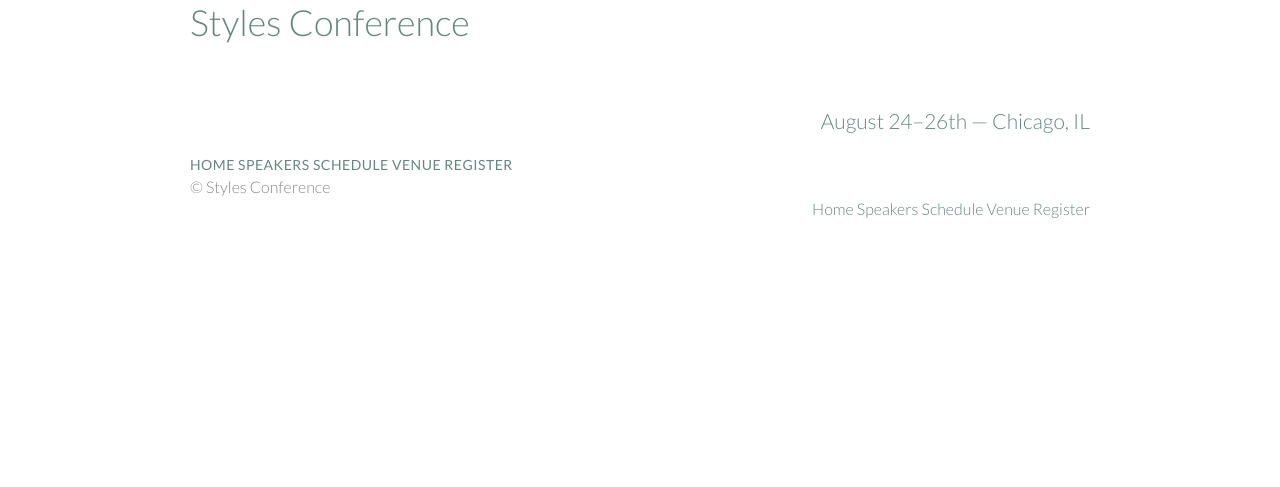
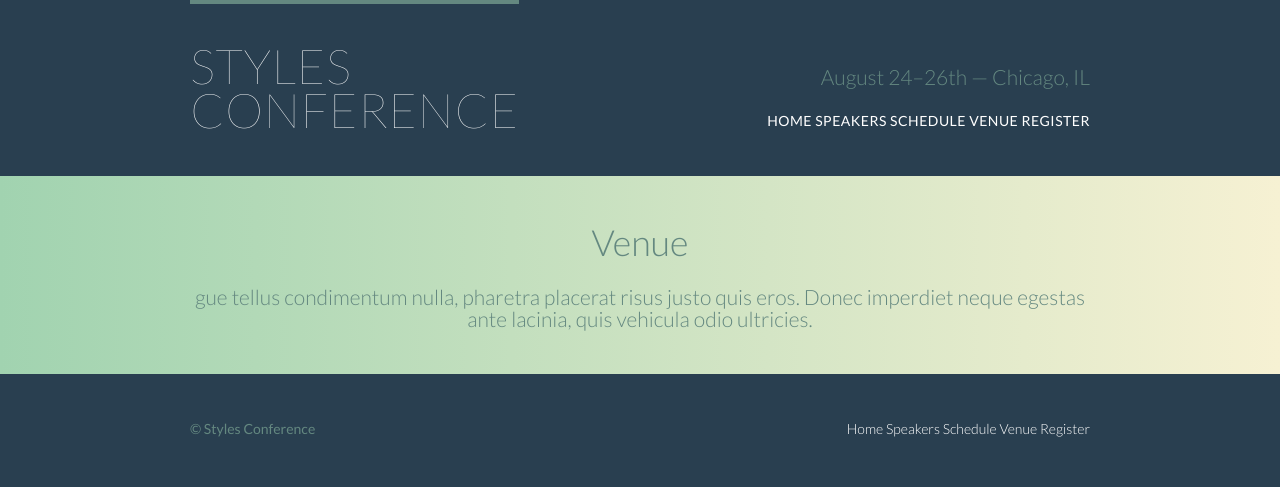
Before and after one commit to ArsAdamas/styles-conference, a plain HTML site: page venue.html in a window 1280 px wide. Drawn offline with Linux system fonts and the light colour scheme.

Commit message:
Adding Updates from Lesson 7

```diff
--- a/assets/stylesheets/main.css
+++ b/assets/stylesheets/main.css
@@ -56,6 +56,7 @@ table {
 */
 
 body {
+  background: #293f50;
   color: #888;
   font: 300 16px/22px "Lato", "Open Sans", "Helvetica Neue", Helvetica, Arial, sans-serif;
 }
@@ -142,6 +143,33 @@ body {
 /*
   ========================================
 
+  Rows
+
+  ========================================
+*/
+
+.row,
+.row-alt {
+  min-width: 960px;
+}
+
+.row {
+  background: #fff;
+  padding: 66px 0 44px 0;
+}
+
+.row-alt {
+   background: #cbe2c1;
+   background: -webkit-linear-gradient(to right, #a1d3b0, #f6f1d3);
+   background: -moz-linear-gradient(to right, #a1d3b0, #f6f1d3);
+   background: linear-gradient(to right, #a1d3b0, #f6f1d3);
+   padding: 44px 0 22px 0;
+ }
+
+
+/*
+  ========================================
+
   Typography
 
   ========================================
@@ -187,6 +215,24 @@ cite, em {
 
 
 /*
+  ========================================
+
+  Leads
+
+  ========================================
+*/
+
+.lead {
+  text-align: center;
+}
+
+.lead p {
+  font-size: 21px;
+  line-heigh: 33px;
+}
+
+
+/*
  ========================================
 
  Links
@@ -207,7 +253,15 @@ p a {
   border-bottom: 1px solid #dfe2e5;
 }
 
+.primary-header a,
+.primary-footer a {
+  color: #fff;
+}
 
+.primary-header a:hover,
+.primary-footer a:hover {
+  color: #648880;
+}
 /*
   ========================================
 
@@ -219,13 +273,23 @@ p a {
 
 .btn {
   border-radius: 5px;
+  color: #fff;
+  cursor: pointer;
   display: inline-block;
+  font-weight: 400;
+  letter-spacing: .5px;
   margin: 0;
+  text-transform: uppercase;
 }
 
 .btn-alt {
-  border: 1px solid #dfe2e5;
+  border: 1px solid #fff;
   padding: 10px 30px;
+}
+
+.btn-alt:hover {
+  background: #fff;
+  color: #648880;
 }
 
 
@@ -290,6 +354,7 @@ p a {
 */
 
 .hero {
+  color: #fff;
   line-height: 44px;
   padding: 22px 80px 66px 80px;
   text-align: center;
--- a/venue.html
+++ b/venue.html
@@ -7,23 +7,42 @@
 		<link href="https://fonts.googleapis.com/css?family=Lato:100,300,400" rel="stylesheet">
 	</head>
 	<body>
-		<header class="container">
-			<h1>
-				<a href="index.html">Styles Conference</a>
+
+		<!-- Header -->
+
+		<header class="primary-header container group">
+
+			<h1 class="logo">
+				<a href="index.html">Styles <br> Conference</a>
 			</h1>
-			<h3 class="nav tagline">August 24&ndash;26th &mdash; Chicago, IL</h3>
-			<nav class="primary-nav">
+
+			<h3 class="tagline">August 24&ndash;26th &mdash; Chicago, IL</h3>
+
+			<nav class="nav primary-nav">
 				<a href="index.html">Home</a>
 				<a href="speakers.html">Speakers</a>
 				<a href="schedule.html">Schedule</a>
 				<a href="venue.html">Venue</a>
 				<a href="register.html">Register</a>
 			</nav>
+
 		</header>
-		<section>
+
+		<section class="row-alt">
+
+			<div class="lead container">
+
+				<h1>Venue</h1>
+
+				<p>gue tellus condimentum nulla, pharetra placerat risus justo quis eros. Donec imperdiet neque egestas ante lacinia, quis vehicula odio ultricies.</p>
+
+			</div>
 
 		</section>
-		<footer class="container">
+
+		<!-- Footer -->
+
+		<footer class=" primary-footer container">
 			<small>&copy; Styles Conference</small>
 			<nav class="nav">
 				<a href="index.html">Home</a>
@@ -33,5 +52,6 @@
 				<a href="register.html">Register</a>
 			</nav>
 		</footer>
+
 	</body>
 </html>
```
Also changed, not shown: index.html (+6 -2 lines), register.html (+26 -5 lines), schedule.html (+25 -5 lines), speakers.html (+25 -5 lines).
